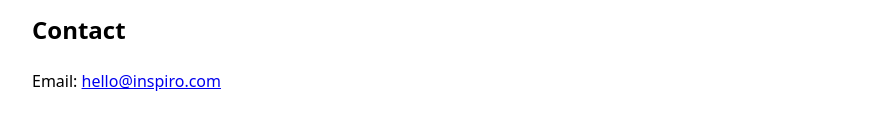
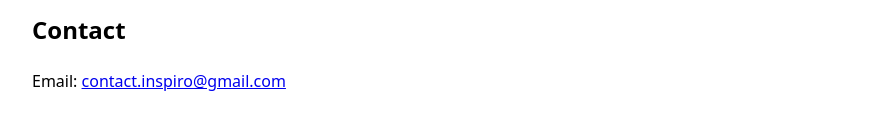
Before and after one commit to ashhh0120/inspiro-privacy-policy, a plain HTML site: page index.html in a window 1280 px wide. Shown: the part 890-1020 px from the top of the page, without its empty margins (198-1075 px from the left). Drawn offline with Linux system fonts and the light colour scheme.

Commit message:
Update index.html

```diff
--- a/index.html
+++ b/index.html
@@ -42,6 +42,6 @@
   </ul>
 
   <h2>Contact</h2>
-  <p>Email: <a href="mailto:hello@Inspiro.com">hello@inspiro.com</a></p>
+  <p>Email: <a href="mailto:contact.inspiro@gmail.com">contact.inspiro@gmail.com</a></p>
 </body>
 </html>
```
